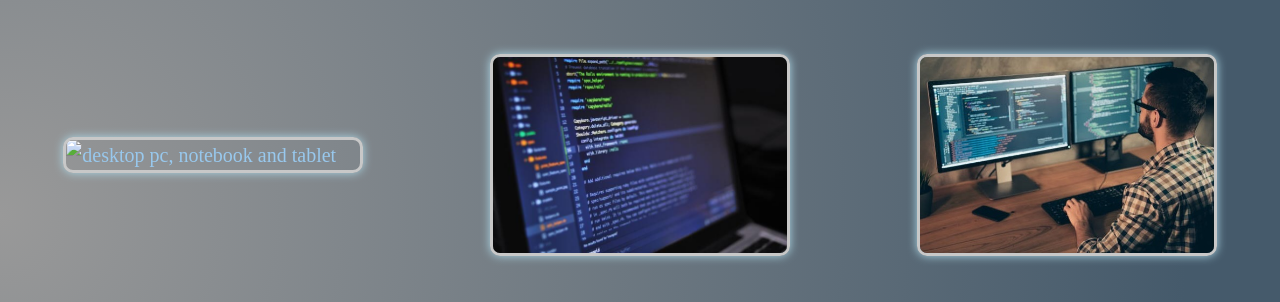
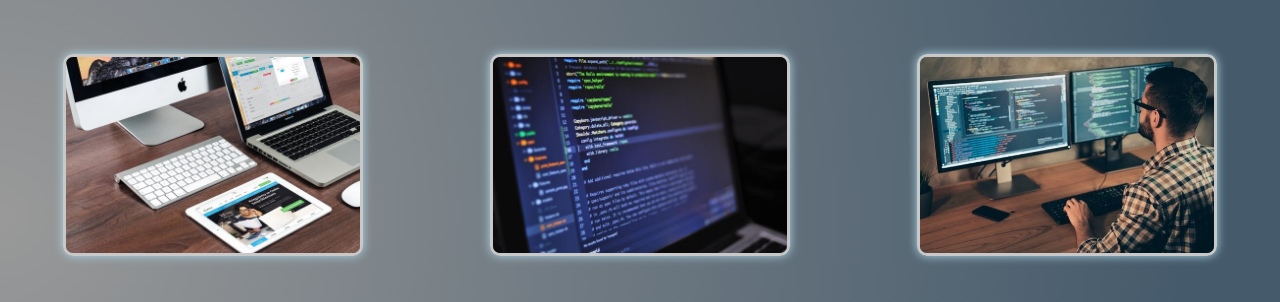
Before and after one commit to chesnos/PF-Denk, a website: page Pages/Servicios.html in a window 1280 px wide. Shown: the part 211-513 px from the top of the page. Drawn offline with nearby package versions, Linux system fonts and the light colour scheme; a web font is replaced by a local one.

Commit message:
modificada la extension de una imagen ya que tiene una nueva

```diff
--- a/Pages/Servicios.html
+++ b/Pages/Servicios.html
@@ -48,7 +48,7 @@
                 <h1>Servicios</h1>
                 <article class="servicios">
                     <div class="servicios__img img__1">
-                        <img src="../Imagenes/diseño-web.png" alt="desktop pc, notebook and tablet">
+                        <img src="../Imagenes/diseño-web.jpg" alt="desktop pc, notebook and tablet">
                     </div>
                     <div class="servicios__h2 h2__1">
                         <h2>Diseño Web</h2>
```
